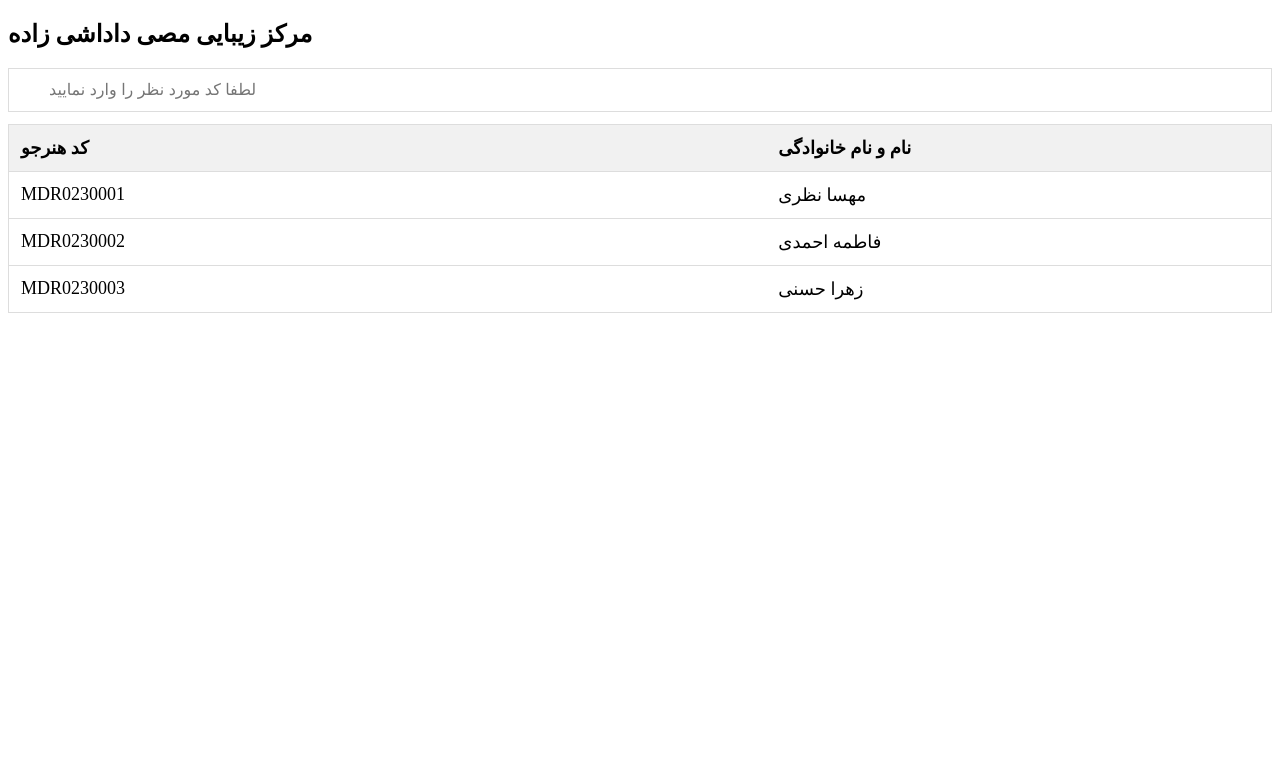
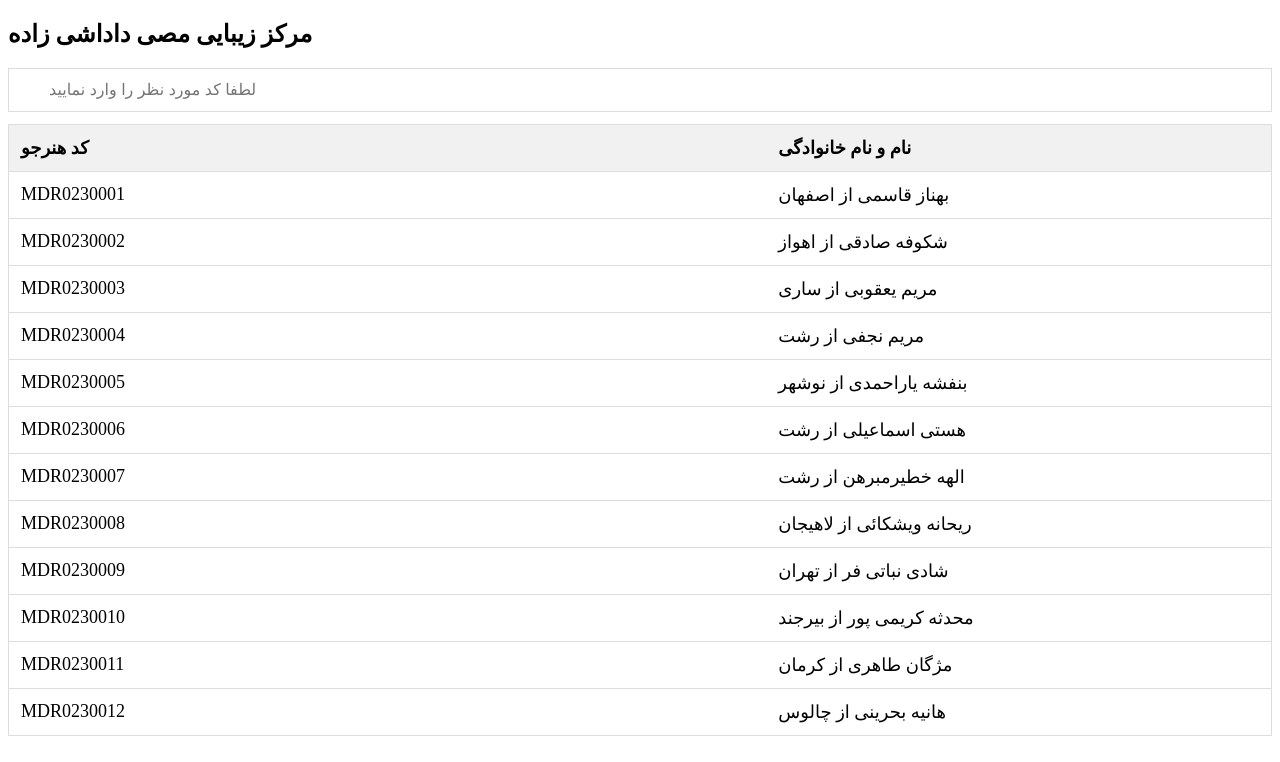
Before and after one commit to omidgoogle/masi, a plain HTML site: page index.html in a window 1280 px wide. Drawn offline with Linux system fonts and the light colour scheme.

Commit message:
Update index.html

```diff
--- a/index.html
+++ b/index.html
@@ -53,15 +53,51 @@
   </tr>
   <tr>
     <td>MDR0230001</td>
-    <td>مهسا نظری</td>
+    <td>بهناز قاسمی از اصفهان</td>
   </tr>
   <tr>
     <td>MDR0230002</td>
-    <td>فاطمه احمدی</td>
+    <td>شکوفه صادقی از اهواز</td>
   </tr>
   <tr>
     <td>MDR0230003</td>
-    <td>زهرا حسنی</td>
+    <td>مریم یعقوبی از ساری</td>
+  </tr>
+  <tr>
+    <td>MDR0230004</td>
+    <td> مریم نجفی از رشت</td>
+  </tr>
+  <tr>
+    <td>MDR0230005</td>
+    <td>بنفشه یاراحمدی از نوشهر</td>
+  </tr>
+  <tr>
+    <td>MDR0230006</td>
+    <td>هستی اسماعیلی از رشت</td>
+  </tr>
+  <tr>
+    <td>MDR0230007</td>
+    <td>الهه خطیرمبرهن از رشت</td>
+  </tr>
+    <tr>
+    <td>MDR0230008</td>
+    <td>ریحانه ویشکائی از لاهیجان</td>
+  </tr>
+  <tr>
+    <td>MDR0230009</td>
+    <td>شادی نباتی فر از تهران</td>
+  </tr>
+  <tr>
+    <td>MDR0230010</td>
+    <td>محدثه کریمی پور از بیرجند</td>
+  </tr>
+  <tr>
+    <td>MDR0230011</td>
+    <td>مژگان طاهری از کرمان</td>
+  </tr>
+  <tr>
+    <td>MDR0230012</td>
+    <td>هانیه بحرینی از چالوس</td>
   </tr>
   <tr>
 
```
